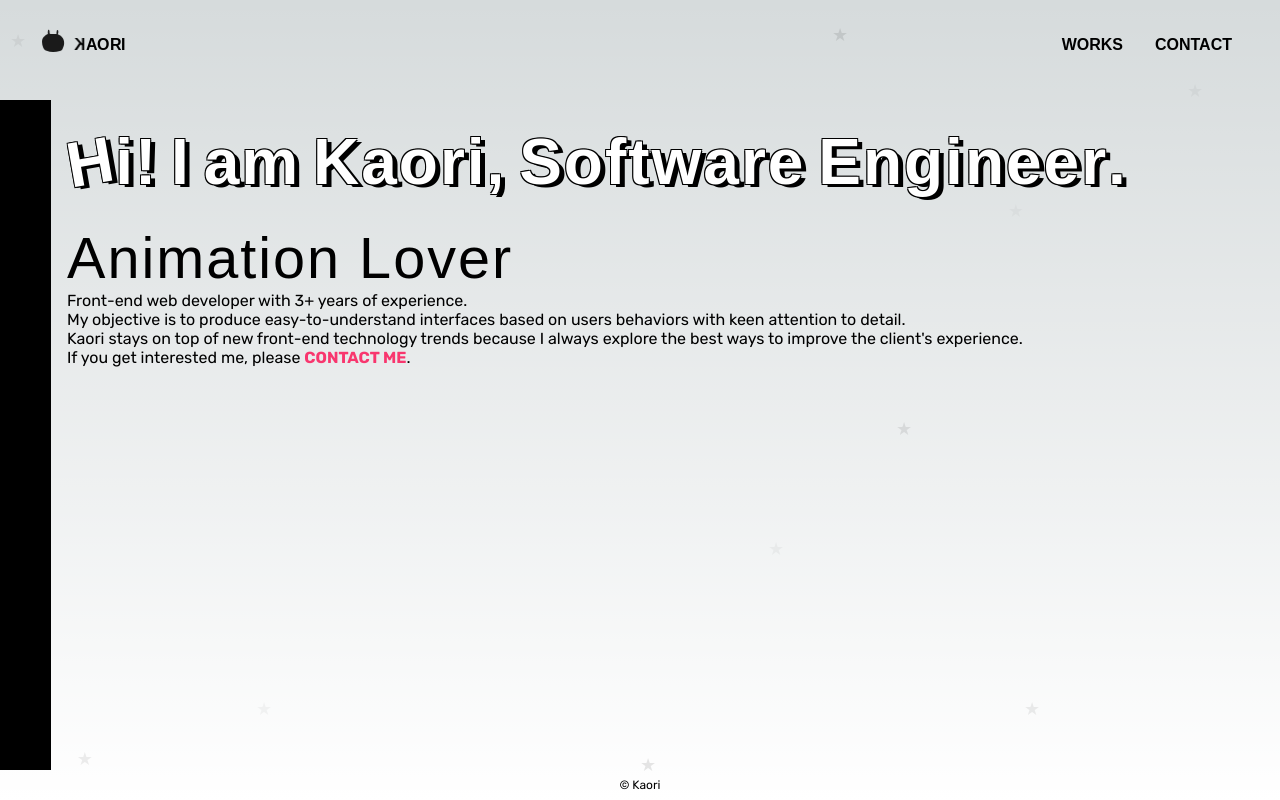
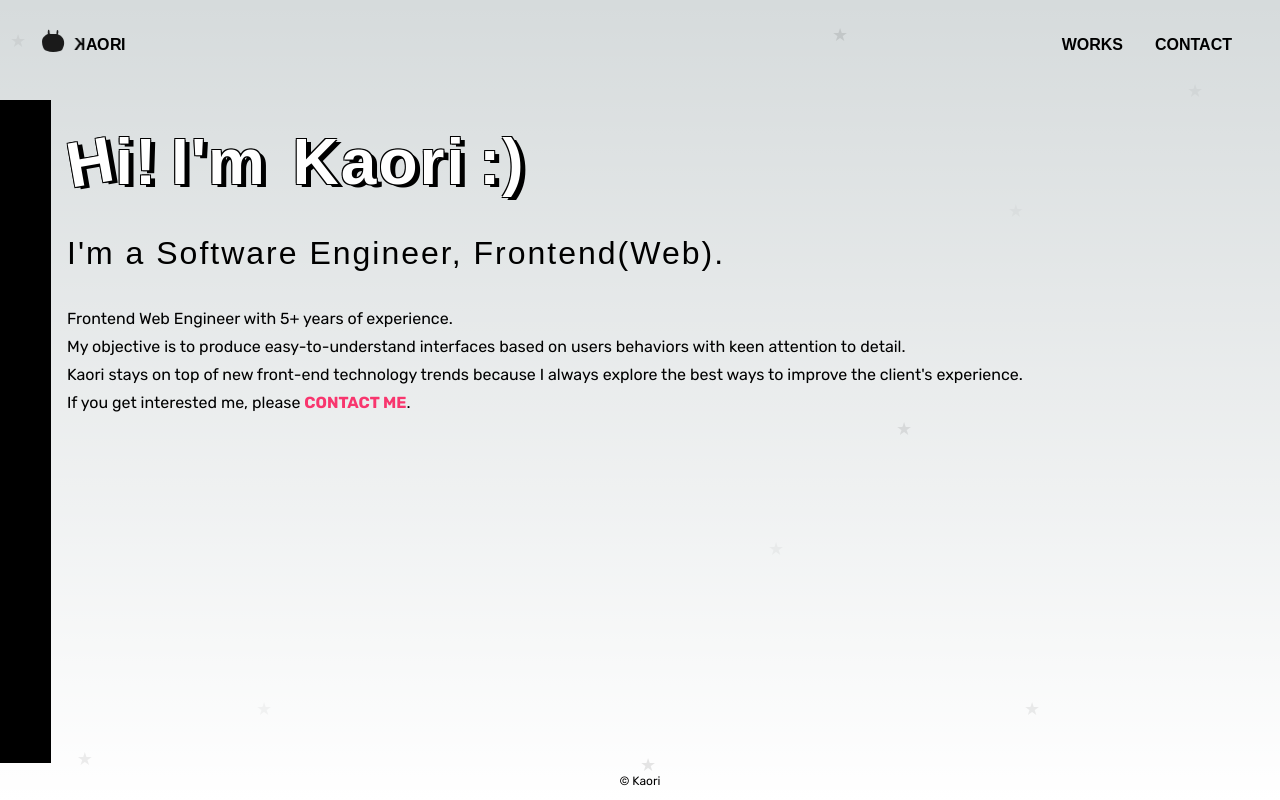
Before and after one commit to suige/portfolio-fe, a Next.js app: page / in a window 1280 px wide. Built offline with nearby package versions, Linux system fonts and the light colour scheme; no server answers; a web font is replaced by a local one.

Commit message:
feat: modify styles

```diff
--- a/src/app/contact/page.module.css
+++ b/src/app/contact/page.module.css
@@ -16,7 +16,7 @@
 
 .imageWrapper {
   width: 80vw;
-  max-width: 700px;
+  max-width: 580px;
 }
 
 .imageWrapper svg {
--- a/src/app/globals.css
+++ b/src/app/globals.css
@@ -135,6 +135,10 @@ h3 {
   font-size: var(--font-size-md);
 }
 
+p {
+  line-height: 1.75;
+}
+
 @media (prefers-color-scheme: dark) {
   html {
     color-scheme: dark;
--- a/src/app/page.module.css
+++ b/src/app/page.module.css
@@ -27,13 +27,17 @@
   font-family: var(--font-family-h);
   color: rgb(var(--foreground-rgb));
   margin-top: 0;
-  font-size: 3.6rem;
+  font-size: var(--font-size-xl);
   letter-spacing: 2px;
 }
 .subTitle span {
   letter-spacing: 0;
   font-size: 0.7em;
   white-space: nowrap;
+}
+
+.description {
+  margin: var(--size-3) 0;
 }
 
 @media screen and (max-width: 768px) {
--- a/src/app/page.tsx
+++ b/src/app/page.tsx
@@ -3,7 +3,7 @@ import styles from './page.module.css';
 import Link from 'next/link';
 
 export default function Home() {
-  const title = 'Hi! I am Kaori, Software Engineer.'.split('');
+  const title = "Hi! I'm  Kaori :)".split('');
   return (
     <main className={styles.main}>
       <h1 className={styles.title}>
@@ -16,20 +16,22 @@ export default function Home() {
           </span>
         ))}
       </h1>
-      <p className={styles.subTitle}>Animation Lover</p>
-      <p>Front-end web developer with 3+ years of experience.</p>
+      <p className={styles.subTitle}>I'm a Software Engineer, Frontend(Web).</p>
+      <div className={styles.description}>
+        <p>Frontend Web Engineer with 5+ years of experience.</p>
         <p>
-        My objective is to produce easy-to-understand interfaces based on users
-        behaviors with keen attention to detail.
+          My objective is to produce easy-to-understand interfaces based on
+          users behaviors with keen attention to detail.
         </p>
         <p>
           Kaori stays on top of new front-end technology trends because I always
           explore the best ways to improve the client's experience.
         </p>
         <p>
-        If you get interested me, please <Link href="/contact">contact me</Link>
-        .
+          If you get interested me, please{' '}
+          <Link href="/contact">contact me</Link>.
         </p>
+      </div>
     </main>
   );
 }
```
Lines whose indentation alone changed are shown as unchanged.
